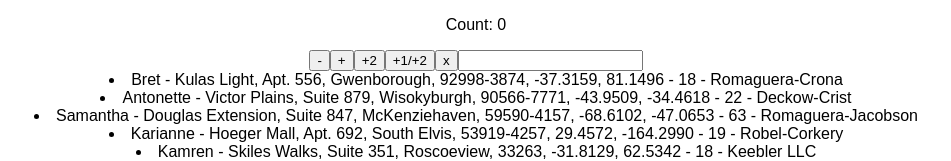
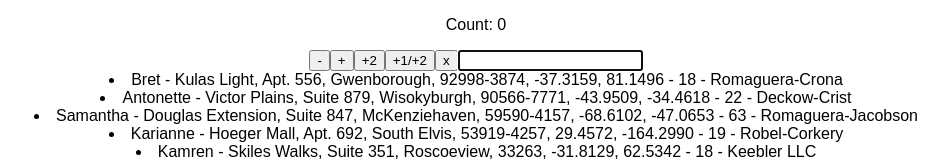
Before and after one commit to sommerjan/dsv-react-exercise, a React (Create React App) app: page / in a window 1280 px wide. Shown: the top 161 px of the page, without its empty margins (164-1115 px from the left). Built offline with nearby package versions, Linux system fonts and the light colour scheme.

Commit message:
fix task 7

```diff
--- a/src/App.js
+++ b/src/App.js
@@ -138,6 +138,10 @@ export default function App() {
     console.log(userCoordinates);
   }, [userCoordinates]);
 
+  useEffect(() => {
+    ref.current.focus();
+  });
+
   return (
     <div className="App">
       <p>Count: {countState.count}</p>
@@ -148,7 +152,11 @@ export default function App() {
         +1/+2
       </button>
       <button onClick={() => dispatch({ type: "reset" })}>x</button>
-      <input value={text} />
+      <input
+        ref={ref}
+        value={text}
+        onChange={(event) => setText(event.target.value)}
+      />
       <UserList users={users} />
     </div>
   );
```
